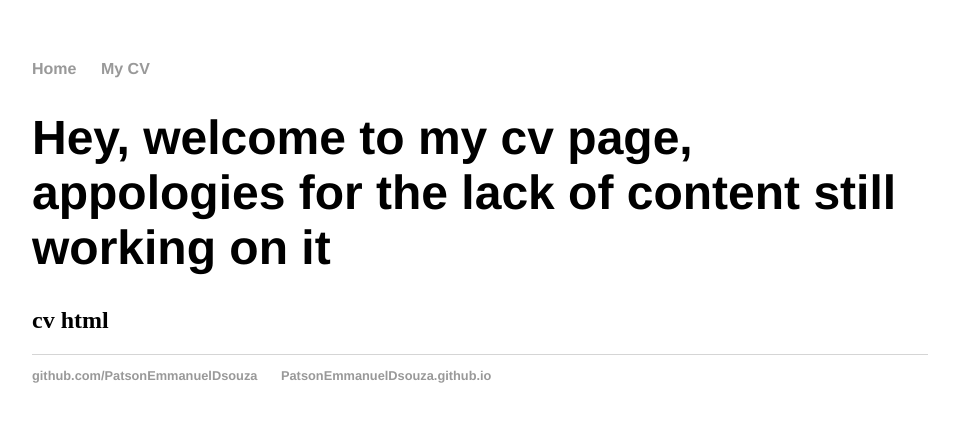
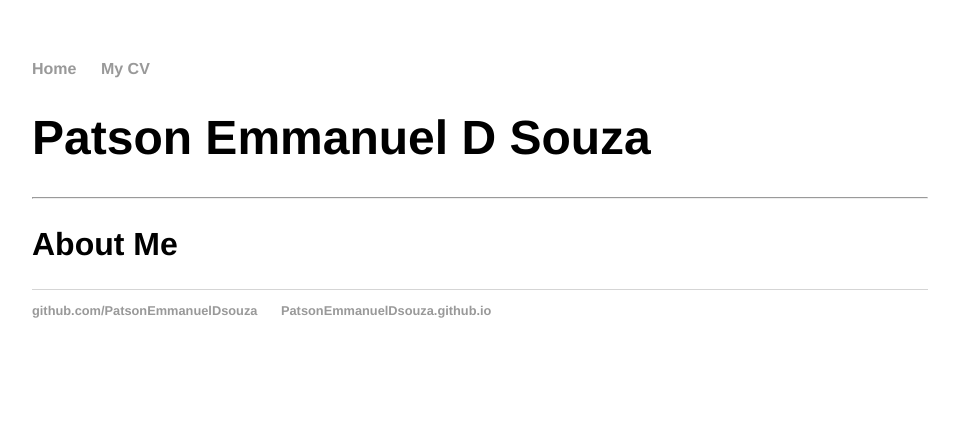
Before and after one commit to PatsonEmmanuelDsouza/PatsonEmmanuelDsouza.github.io, a Jekyll site: the page built from cv.html, in a window 1280 px wide. Shown: the top 422 px of the page, without its empty margins (160-1119 px from the left). Built offline with Jekyll 4.4.1, drawn with Linux system fonts in a browser that asks for light colours.

Commit message:
CV trials

```diff
--- a/css/main.css
+++ b/css/main.css
@@ -8,10 +8,39 @@ h1 {
     font-family: 'Helvetica', 'Arial', 'Sans-Serif';
 }
 
+h2 {
+    font-size: 2em;
+    font-family: 'Helvetica', 'Arial', 'Sans-Serif';
+}
+
+hr {
+    size: 1px;
+    color: black;
+}
+
 p {
     font-size: 1.5em;
     line-height: 1.4em;
     color: #333;
+}
+
+
+a {
+    text-decoration: none;
+    color: #999;
+}
+
+a:hover {
+    text-decoration: underline;
+}
+
+ul.posts {
+    margin: 20px auto 40px;
+    font-size: 1.5em;
+}
+
+ul.posts li {
+    list-style: none;
 }
 
 footer {
@@ -32,21 +61,3 @@ footer ul li {
     display: inline;
     margin-right: 20px;
 }
-
-a {
-    text-decoration: none;
-    color: #999;
-}
-
-a:hover {
-    text-decoration: underline;
-}
-
-ul.posts {
-    margin: 20px auto 40px;
-    font-size: 1.5em;
-}
-
-ul.posts li {
-    list-style: none;
-}
--- a/cv.html
+++ b/cv.html
@@ -2,5 +2,6 @@
 layout: default
 title: Home Page
 ---
-<h1>Hey, welcome to my cv page, appologies for the lack of content still working on it</h1>
-<h2>cv html</h2>
+<h1>Patson Emmanuel D Souza</h1>
+<hr>
+<h2>About Me</h2>
```
